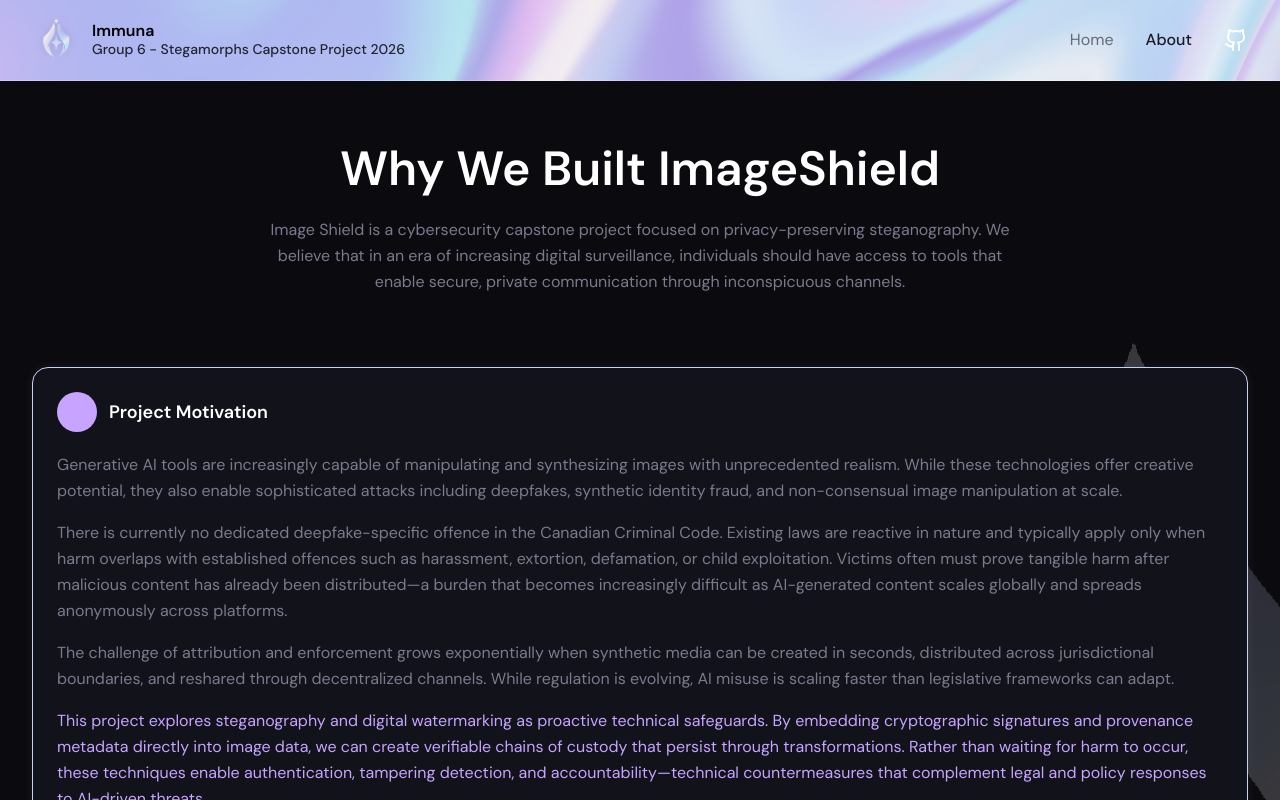
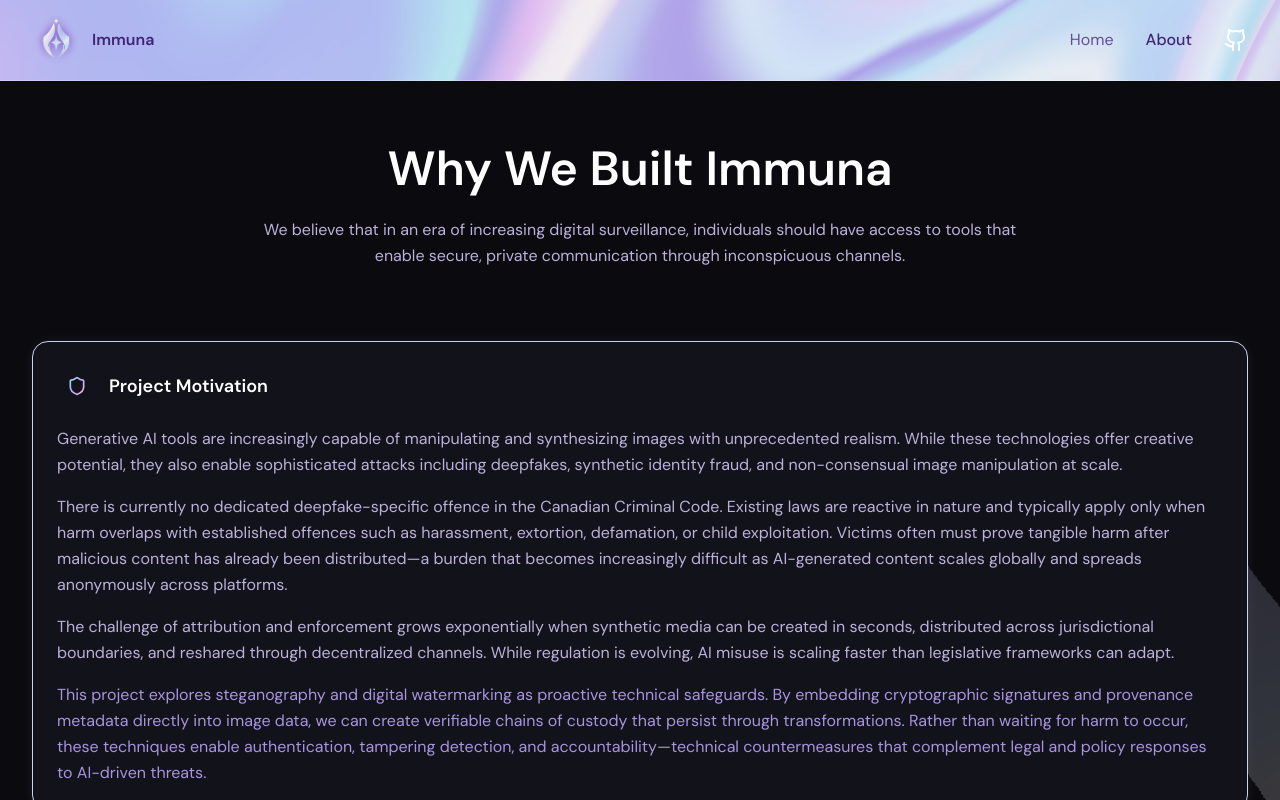
Before and after one commit to mochibearr/immuna, a React (Vite) app: page / in a window 1280 px wide. Both pictures are taken after a click on the button "About". Shown: the top 800 px of the page. Built offline with nearby package versions, Linux system fonts and the light colour scheme; no server answers.

Commit message:
Polished UI

```diff
--- a/src/components/Layout/Footer.tsx
+++ b/src/components/Layout/Footer.tsx
@@ -4,7 +4,7 @@
       className="w-full py-5 text-center text-xs border-t"
       style={{ borderColor: "var(--border)", color: "var(--muted-foreground)" }}
     >
-      Stegamorphs © 2026 | A Capstone Project in Digital Security
+      Immuna © 2026 | A Capstone Project in Digital Security
     </footer>
   );
 }
--- a/src/components/Layout/Header.tsx
+++ b/src/components/Layout/Header.tsx
@@ -30,19 +30,20 @@
               className="w-full h-full object-contain"
               style={{
                 transform: "rotate(90deg)",
-                filter: "drop-shadow(0 0 4px rgba(83, 61, 112, 0.18))"
+                filter: "drop-shadow(0 0 4px rgb(126, 78, 189))"
               }}
             />
           </div>
 
           <div className="text-left">
-            <div className="text-base font-semibold leading-tight text-black">
+            <div
+              className="text-base font-semibold leading-tight"
+              style={{ color: "#412574"
+              }}
+            >
               Immuna
             </div>
-            <div className="text-sm leading-tight text-black/80">
-              Group 6 - Stegamorphs Capstone Project 2026
             </div>
-          </div>
         </button>
 
         <nav className="flex items-center gap-8">
@@ -53,8 +54,8 @@
               className="text-base capitalize transition-colors hover:text-[#1A1A24]"
               style={{
                 color: currentPage === page
-                ? "#1A1A24"
-                : "rgba(26,26,36,0.6)",
+                ? "#412574"
+                : "#634e9c",
               fontWeight: currentPage === page ? 500 : 400,
               }}
             >
@@ -63,7 +64,7 @@
           ))}
 
           <a
-            href="https://github.com/mochibearr/stegamorphs"
+            href="https://github.com/mochibearr/immuna"
             target="_blank"
             rel="noopener noreferrer"
             className="transition-opacity hover:opacity-70 text-white"
--- a/src/components/about/AcademicContext.tsx
+++ b/src/components/about/AcademicContext.tsx
@@ -13,9 +13,9 @@
         Academic Context
       </h2>
 
-      <div className="space-y-4 text-base leading-relaxed" style={{ color: "var(--muted-foreground)" }}>
+      <div className="space-y-4 text-base leading-relaxed" style={{ color: "#bcb1da" }}>
         <p>
-          Image Shield is a cybersecurity research project developed within a capstone context at
+          Immuna is a cybersecurity research project developed at
           the Southern Alberta Institute of Technology (SAIT). This work explores steganography and
           digital watermarking as proactive defenses against generative AI–driven image
           manipulation. As synthetic media technologies continue to evolve, the need for technical
@@ -38,7 +38,7 @@
         style={{ borderColor: "var(--border)" }}
       >
         {META.map(({ label, value }) => (
-          <p key={label} className="text-base" style={{ color: "var(--muted-foreground)" }}>
+          <p key={label} className="text-base" style={{ color: "#bcb1da" }}>
             <span className="font-semibold" style={{ color: "var(--foreground)" }}>
               {label}:
             </span>{" "}
--- a/src/components/about/HeroSection.tsx
+++ b/src/components/about/HeroSection.tsx
@@ -1,19 +1,18 @@
 export default function HeroSection() {
   return (
-    <section className="px-6 pt-16 pb-2 text-center" style={{ backgroundColor: "var(--background)" }}>
+    <section className="px-6 pt-16 pb-2 text-center bg-transparent">
       <h1
         className="text-5xl font-semibold mb-6"
         style={{ color: "var(--foreground)" }}
       >
-        Why We Built ImageShield
+        Why We Built Immuna
       </h1>
       <p
-        className="max-w-3xl mx-auto text-base leading-relaxed"
-        style={{ color: "var(--muted-foreground)" }}
+        className="max-w-4xl mx-auto text-base leading-relaxed"
+        style={{ color: "#bcb1da" }}
       >
-        Image Shield is a cybersecurity capstone project focused on privacy-preserving
-        steganography. We believe that in an era of increasing digital surveillance, individuals
-        should have access to tools that enable secure, private communication through
+        We believe that in an era of increasing digital surveillance, individuals
+        should have access to tools that <br /> enable secure, private communication through
         inconspicuous channels.
       </p>
     </section>
--- a/src/components/about/ProjectMotivation.tsx
+++ b/src/components/about/ProjectMotivation.tsx
@@ -1,5 +1,6 @@
 import { Shield } from "lucide-react";
 import Card from "../ui/Card";
+import React from "react";
 
 export default function ProjectMotivation() {
   return (
@@ -7,16 +8,28 @@
       <div className="flex items-center gap-3 mb-5">
         <div
           className="w-10 h-10 rounded-full flex items-center justify-center flex-shrink-0"
-          style={{ backgroundColor: "var(--primary)" }}
+          style={{ backgroundColor: "var(--muted)" }}
         >
-          <Shield className="w-5 h-5" style={{ color: "var(--accent)" }} />
+          <svg width="0" height="0">
+            <defs>
+              <linearGradient id="iconGradient" x1="0%" y1="0%" x2="100%" y2="100%">
+                <stop offset="0%" stopColor="#8FE3F7" />
+                <stop offset="50%" stopColor="#C6A4FF" />
+                <stop offset="100%" stopColor="#F3B6D6" />
+              </linearGradient>
+            </defs>
+          </svg>
+
+          {React.cloneElement(<Shield className="w-5 h-5" />, {
+            stroke: "url(#iconGradient)",
+          })}
         </div>
         <h2 className="text-lg font-semibold" style={{ color: "var(--foreground)" }}>
           Project Motivation
         </h2>
       </div>
 
-      <div className="space-y-4 text-base leading-relaxed" style={{ color: "var(--muted-foreground)" }}>
+      <div className="space-y-4 text-base leading-relaxed" style={{ color: "#bcb1da" }}>
         <p>
           Generative AI tools are increasingly capable of manipulating and synthesizing images with
           unprecedented realism. While these technologies offer creative potential, they also enable
@@ -37,7 +50,7 @@
           decentralized channels. While regulation is evolving, AI misuse is scaling faster than
           legislative frameworks can adapt.
         </p>
-        <p style={{ color: "var(--accent)" }}>
+        <p style={{ color: "#a894df" }}>
           This project explores steganography and digital watermarking as proactive technical
           safeguards. By embedding cryptographic signatures and provenance metadata directly into
           image data, we can create verifiable chains of custody that persist through
--- a/src/components/about/SecurityGuarantees.tsx
+++ b/src/components/about/SecurityGuarantees.tsx
@@ -57,7 +57,7 @@
               >
                 {item.title}
               </h3>
-              <p className="text-base leading-relaxed" style={{ color: "var(--muted-foreground)" }}>
+              <p className="text-base leading-relaxed" style={{ color: "#bcb1da" }}>
                 {item.desc}
               </p>
             </div>
--- a/src/pages/HomePage.tsx
+++ b/src/pages/HomePage.tsx
@@ -32,7 +32,7 @@
         <h1 className="text-3xl md:text-4xl font-semibold mb-3" style={{ color: "var(--foreground)" }}>
           Protecting Image Authenticity Against AI Manipulation
         </h1>
-        <p className="max-w-2xl mx-auto text-sm md:text-base leading-relaxed" style={{ color: "var(--muted-foreground)" }}>
+        <p className="max-w-3xl mx-auto text-sm md:text-base leading-relaxed" style={{ color: "#bcb1da" }}>
           A privacy-first cybersecurity research platform that embeds cryptographic watermarks into
           images. Detect tampering, verify authenticity, and establish provenance—without storing your data.
         </p>
```
Also changed, not shown: src/components/about/TechnicalArchitecture.tsx (+50 -53 lines).
